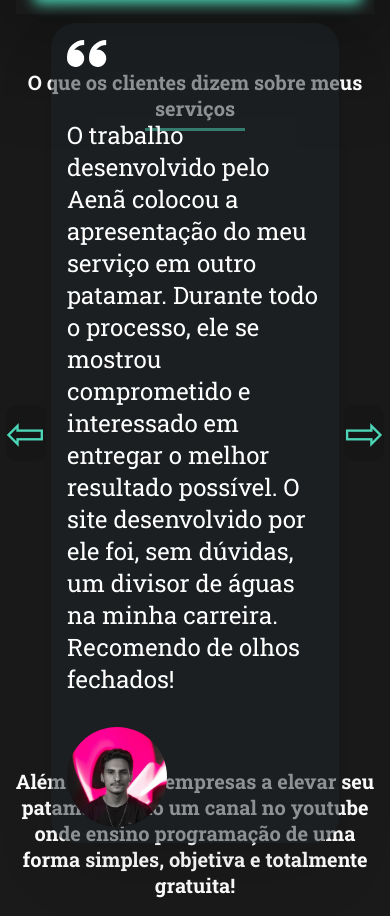
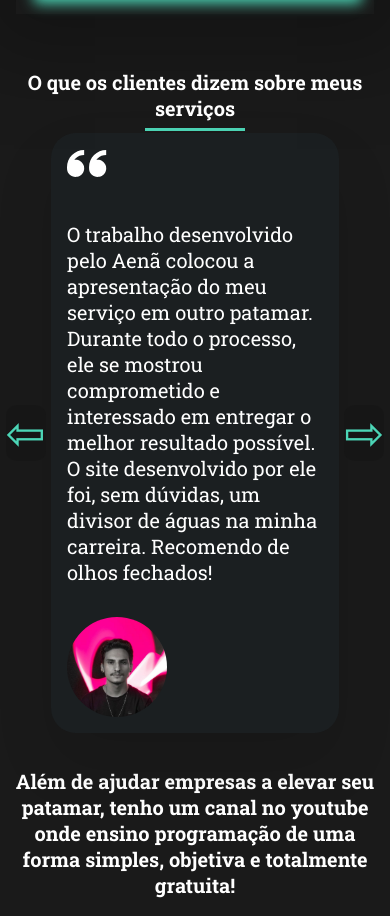
Before and after one commit to Aenewsss/aena-martinelli-lp, a Next.js app: page / in a window 390 px wide. Shown: the part 3709-4625 px from the top of the page. Built offline with nearby package versions, Linux system fonts and the light colour scheme.

Commit message:
fixing feedback mobile

```diff
--- a/src/app/globals.css
+++ b/src/app/globals.css
@@ -685,6 +685,12 @@ textarea {
   }
 }
 
+@media screen and (max-width: 452px){
+  .fs-24{
+    font-size: 20px !important;
+  }
+}
+
 @media screen and (max-width: 428px) {
   #expand:checked~.nav-list.nav-mobile {
     height: 70px;
```
